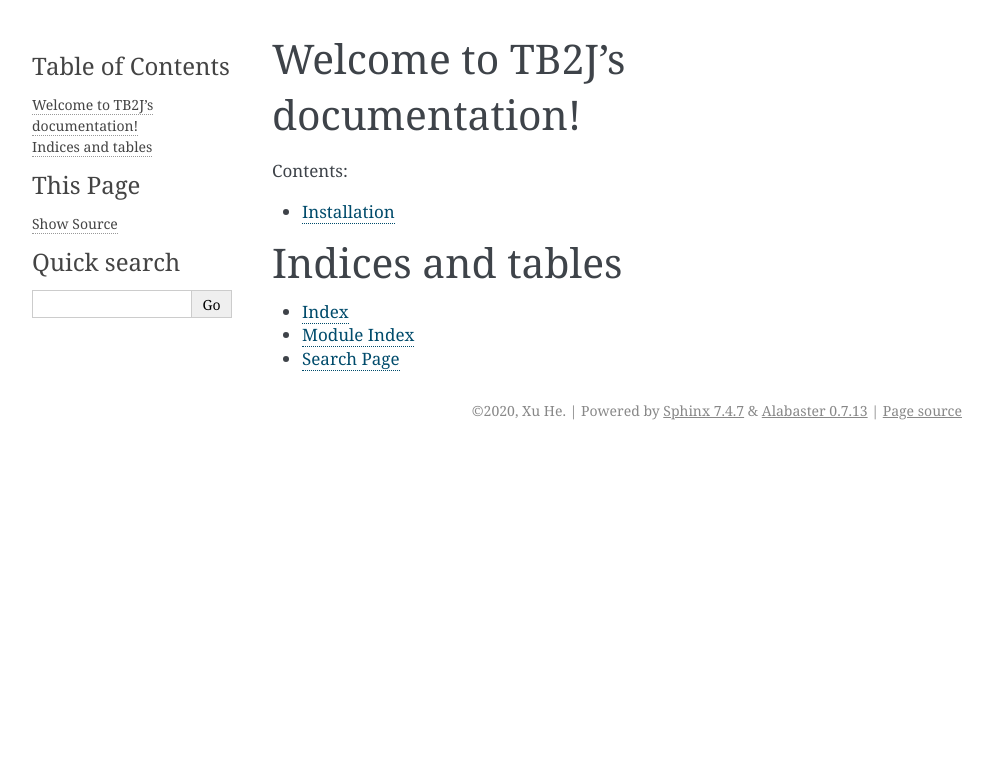
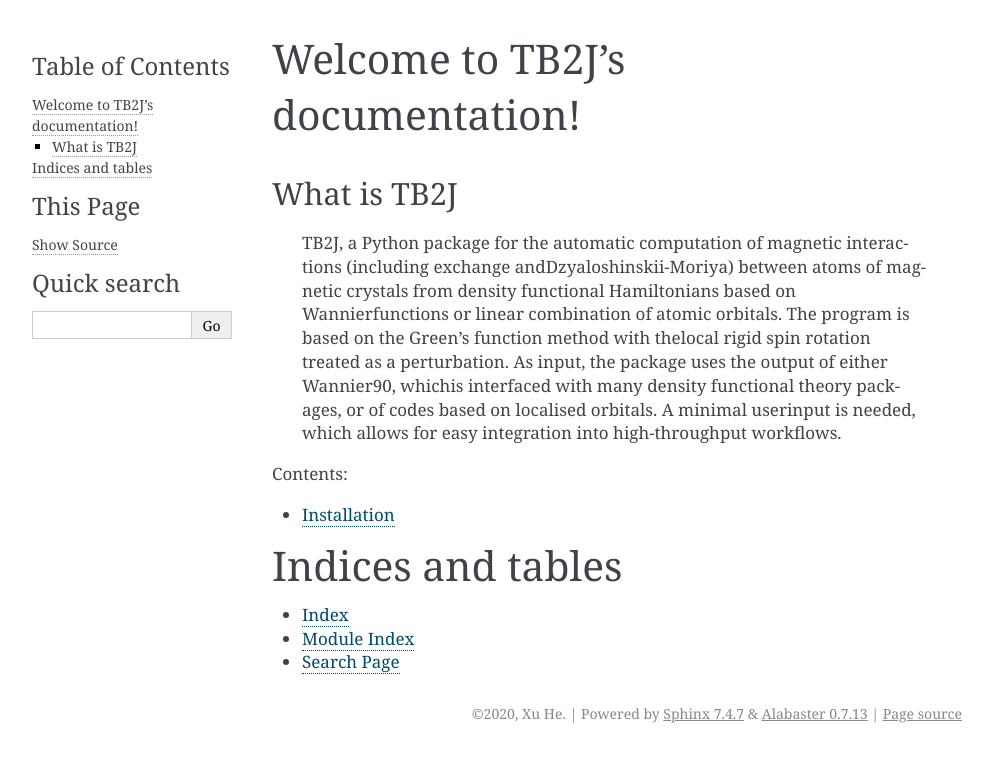
Before and after one commit to mailhexu/TB2J, a Sphinx documentation site: the page built from docs/index.rst, in a window 1280 px wide. Shown: the top 762 px of the page, without its empty margins (148-1141 px from the left). Built offline with Sphinx 7.4.7, drawn with Linux system fonts in a browser that asks for light colours.

Commit message:
What is TB2J page in doc

```diff
--- a/docs/index.rst
+++ b/docs/index.rst
@@ -5,6 +5,11 @@
 
 Welcome to TB2J's documentation!
 ================================
+
+==============
+What is TB2J
+==============
+ TB2J, a Python package for the automatic computation of magnetic interactions (including exchange andDzyaloshinskii-Moriya) between atoms of magnetic crystals from density functional Hamiltonians based on Wannierfunctions or linear combination of atomic orbitals.  The program is based on the Green’s function method with thelocal rigid spin rotation treated as a perturbation.  As input, the package uses the output of either Wannier90, whichis interfaced with many density functional theory packages, or of codes based on localised orbitals.  A minimal userinput is needed, which allows for easy integration into high-throughput workflows.
 
 .. toctree::
    :maxdepth: 2
```
